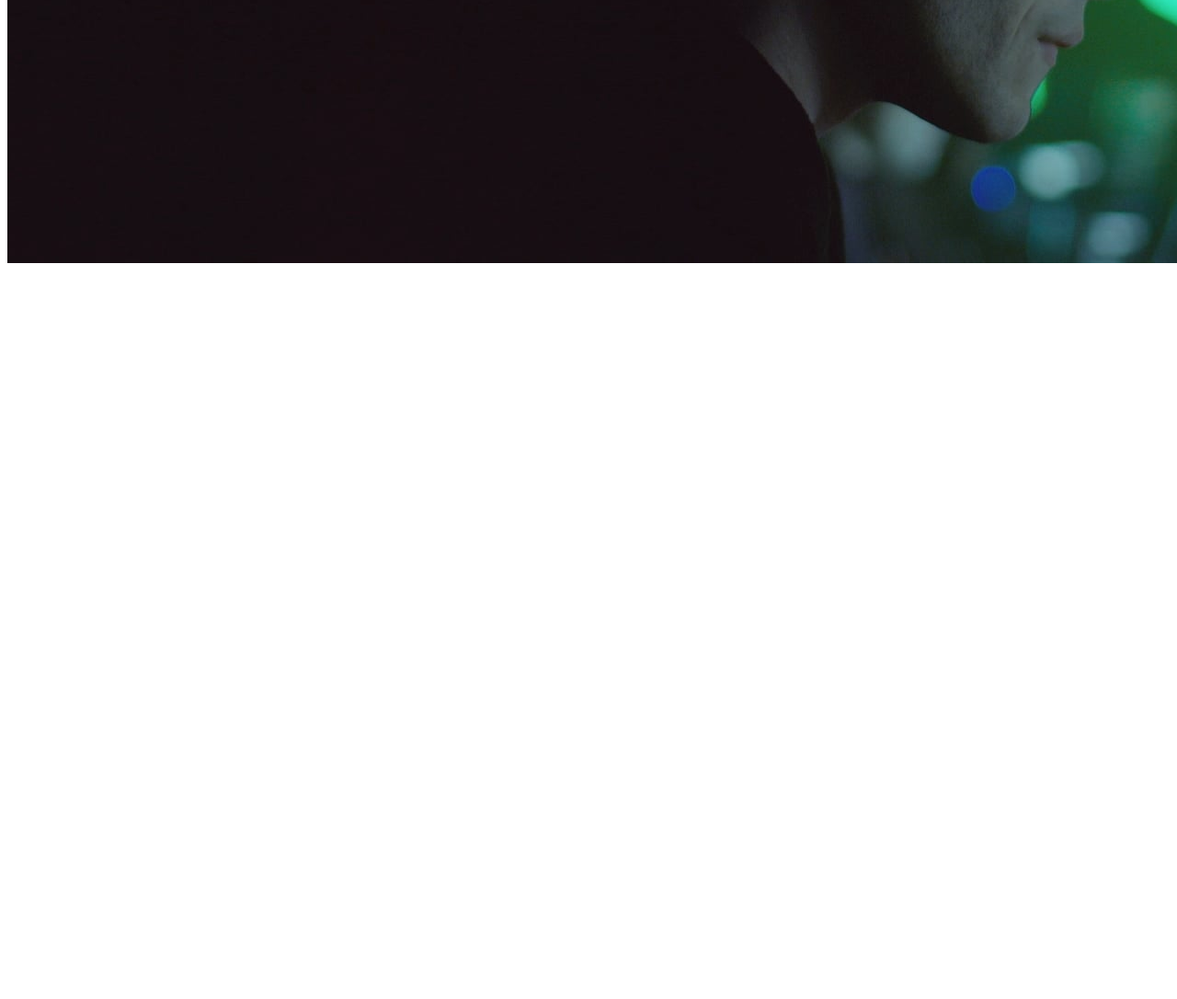
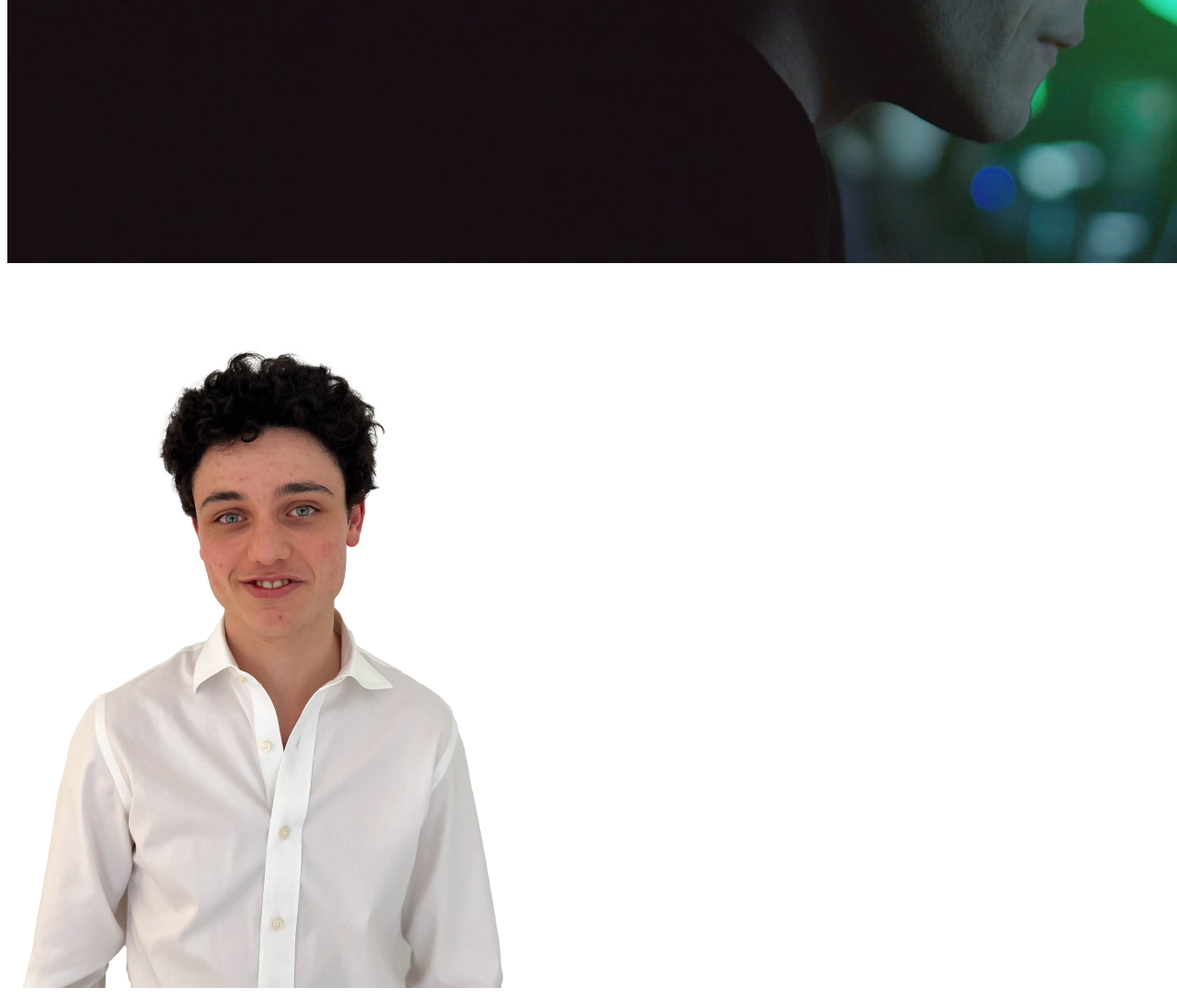
Before and after one commit to Emilie-Blr/jaddevvv.github.io, a plain HTML site: page index.html in a window 1280 px wide. Shown: the part 874-1960 px from the top of the page at 92% size. Before the commit the page ends 1172 px from the top, so only its background shows below. Drawn offline with Linux system fonts and the light colour scheme; files whose address does not match are found by name.

Commit message:
ajout_image

```diff
--- a/index.html
+++ b/index.html
@@ -10,6 +10,7 @@
         <h1>This is my random website ! Hello</h1>
     </header>
     <img src="image/far_from_the_noise.jpeg">
+    <img src="C:/Users/emili/Desktop/Cours Bootcamp/Git/jaddevvv.github.io/image/66b5e6315a9b2be6bc0e4c58_Nathan Serfaty.png">
     <!-- <img src="image/VntfLQ3t_400x400.jpg"> -->
 </body>
 </html>
```
Also changed, not shown: image/66b5e6315a9b2be6bc0e4c58_Nathan Serfaty.png (added).
